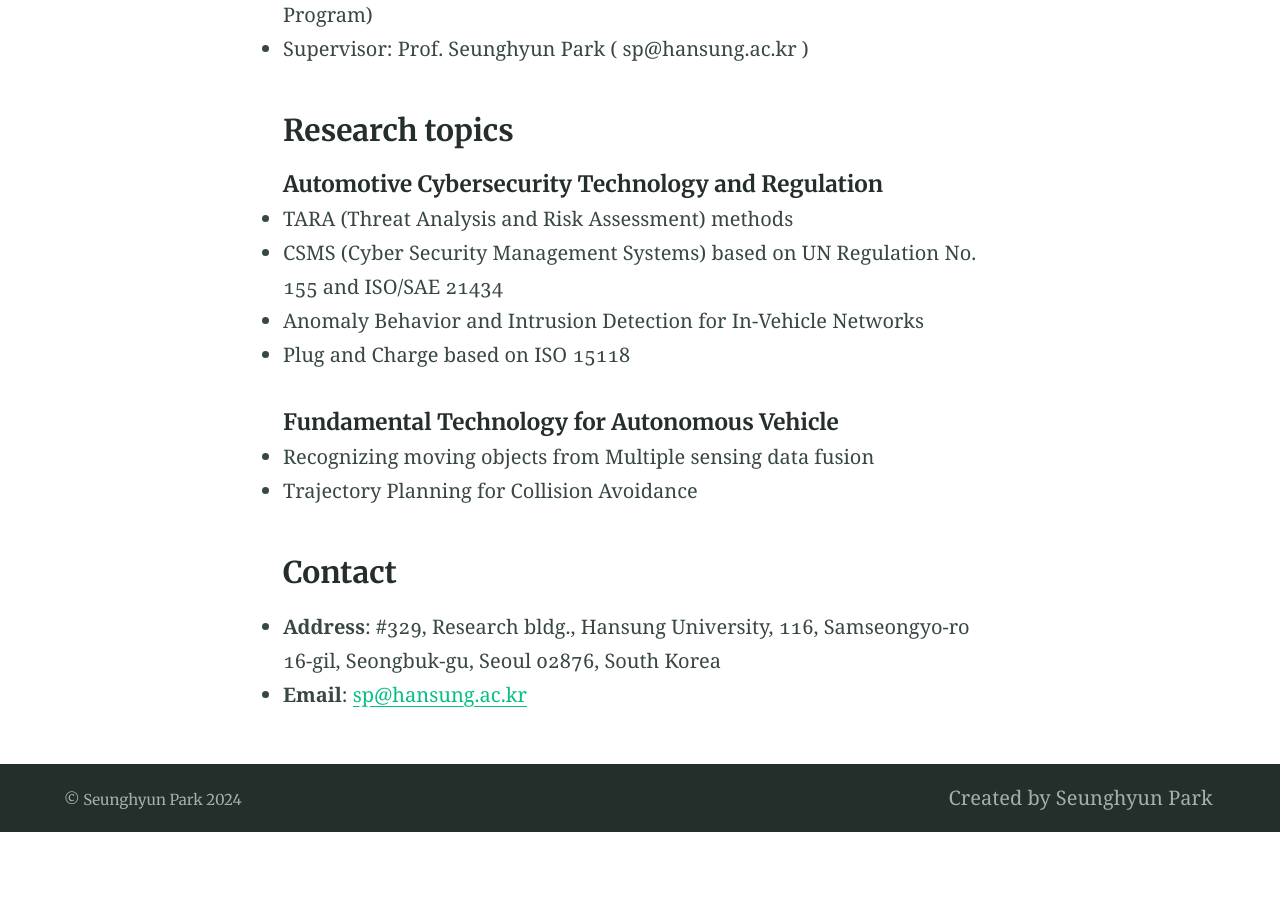
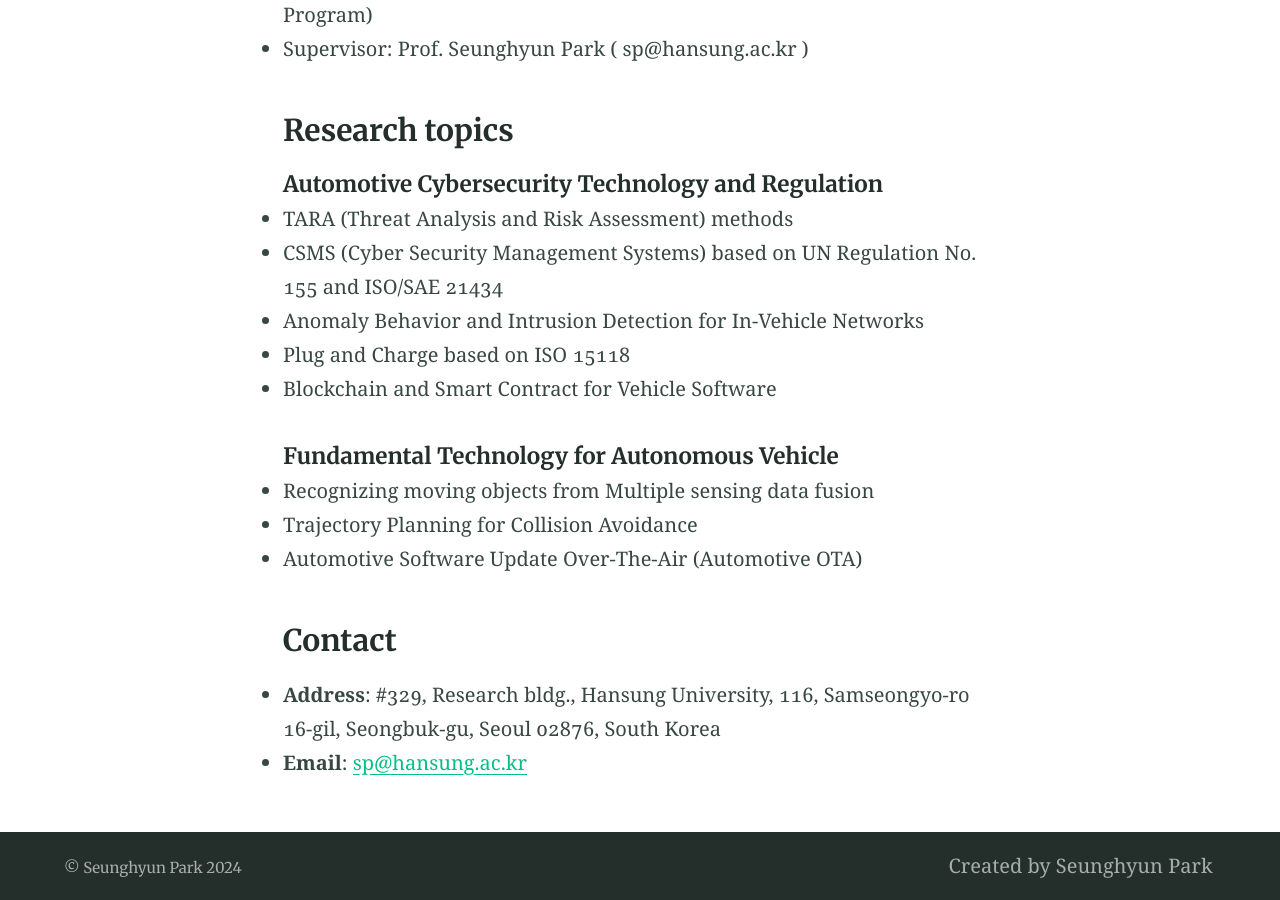
Before and after one commit to imcslab/imcslab.github.io, a Jekyll site: the page built from index.md, in a window 1280 px wide and 900 px high, scrolled down 922 px. Built offline with Jekyll 4.4.1, drawn with Linux system fonts in a browser that asks for light colours; before the commit the page ends 1754 px from its top, so only the background shows below that.

Commit message:
Update index.md

```diff
--- a/index.md
+++ b/index.md
@@ -25,12 +25,14 @@ We look forward to receiving your application and possibly welcoming you to our
 ##### Automotive Cybersecurity Technology and Regulation
 * TARA (Threat Analysis and Risk Assessment) methods
 * CSMS (Cyber Security Management Systems) based on UN Regulation No. 155 and ISO/SAE 21434
-- Anomaly Behavior and Intrusion Detection for In-Vehicle Networks
-- Plug and Charge based on ISO 15118
+* Anomaly Behavior and Intrusion Detection for In-Vehicle Networks
+* Plug and Charge based on ISO 15118
+* Blockchain and Smart Contract for Vehicle Software
 
 ##### Fundamental Technology for Autonomous Vehicle
 * Recognizing moving objects from Multiple sensing data fusion
 * Trajectory Planning for Collision Avoidance
+* Automotive Software Update Over-The-Air (Automotive OTA)
 
 ### Contact
 * **Address**: \#329, Research bldg., Hansung University, 116, Samseongyo-ro 16-gil, Seongbuk-gu, Seoul 02876, South Korea
```
